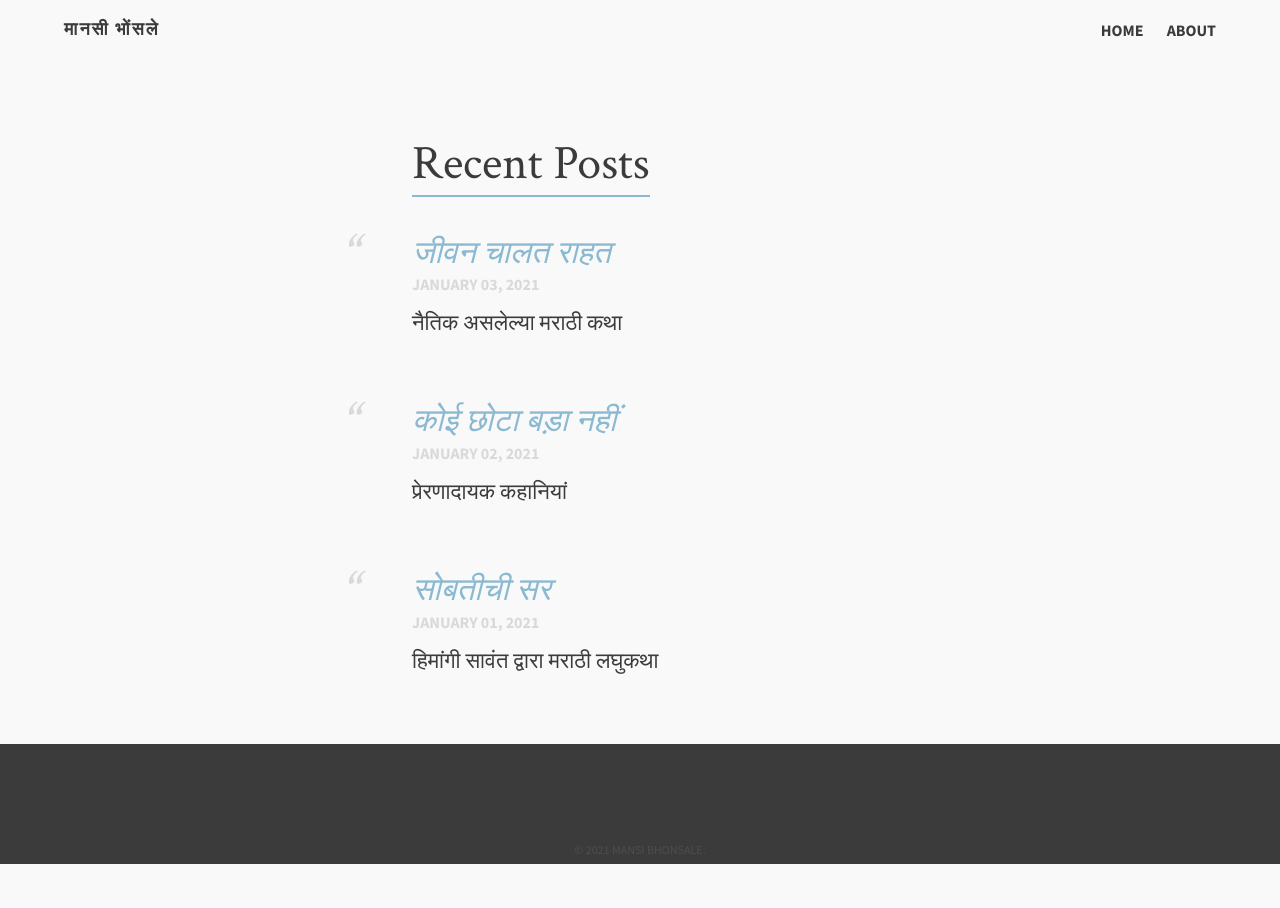
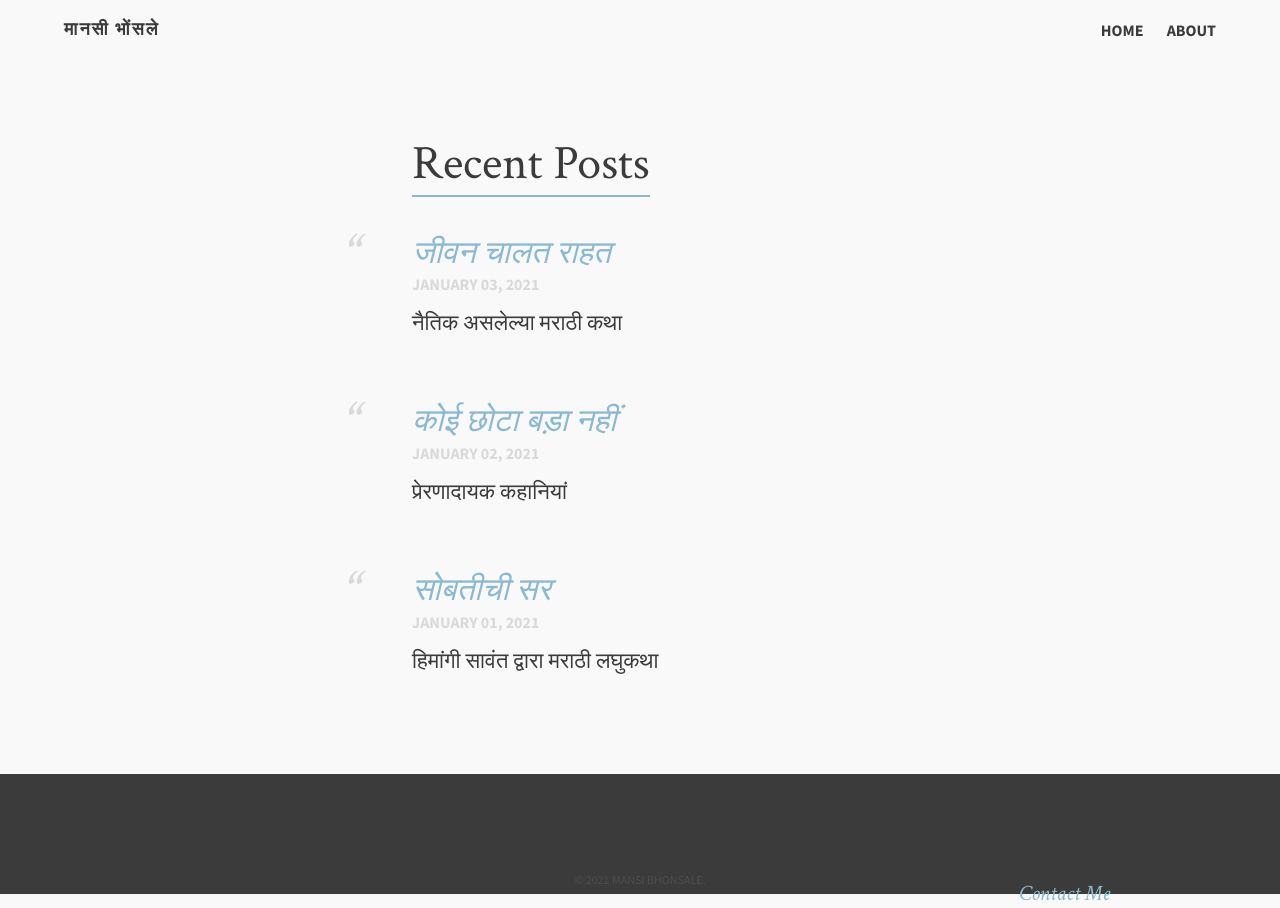
Before and after one commit to Mansi-Life-Beliefs/mansi-life-beliefs.github.io, a Jekyll site: the page built from index.md, in a window 1280 px wide. Built offline with Jekyll 4.4.1, drawn with Linux system fonts in a browser that asks for light colours.

Commit message:
footer changed

```diff
--- a/_includes/footer.html
+++ b/_includes/footer.html
@@ -1,5 +1,21 @@
+<div class="push"></div>
+  <footer>
+    <aside class="wrap">
+      <div class="social">
+        <ul>
+            <li><a id="mail" href="mailto:{{ site.owner.email }}"><span class="foot-link">Contact Me</span></a></li>
 
-  <footer>
+            {% if site.owner.twitter %}
+            <li><a id="twit" href="http://twitter.com/{{ site.owner.twitter }}" target="_blank"><span class="foot-link">@{{ site.owner.twitter }}</span></a></li>
+            {% endif %}
+
+
+            {% if site.owner.dribbble %}
+            <li><a id="drib" href="http://dribbble.com/{{ site.owner.dribbble }}" target="_blank"><span class="foot-link">Dribbble</span></a></li>
+            {% endif %}
+        </ul>
+    </div>
+    </aside>
     <small>&copy; {{ site.time | date: '%Y' }} {{ site.owner.name }}.</small>
   </footer>
 
```
